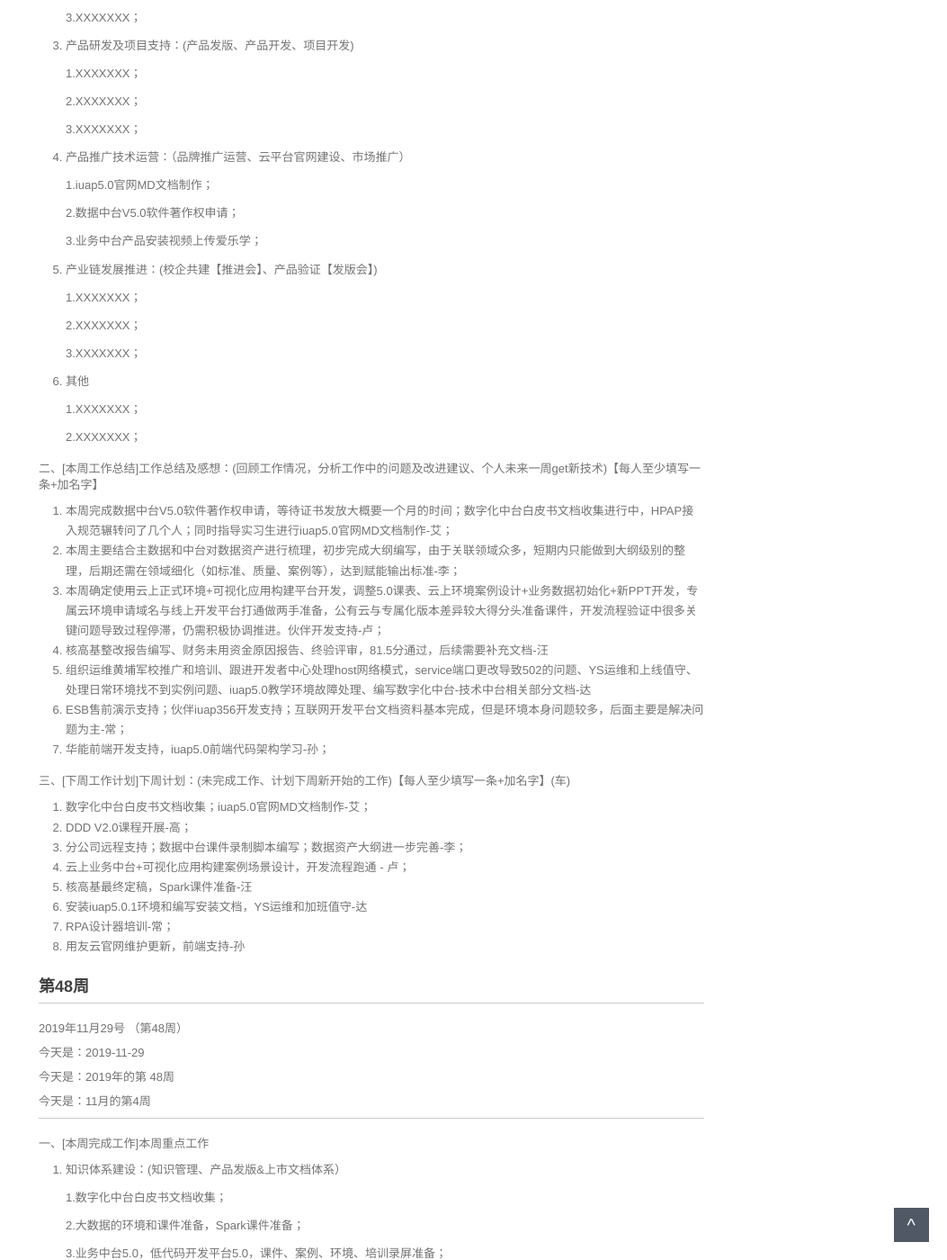
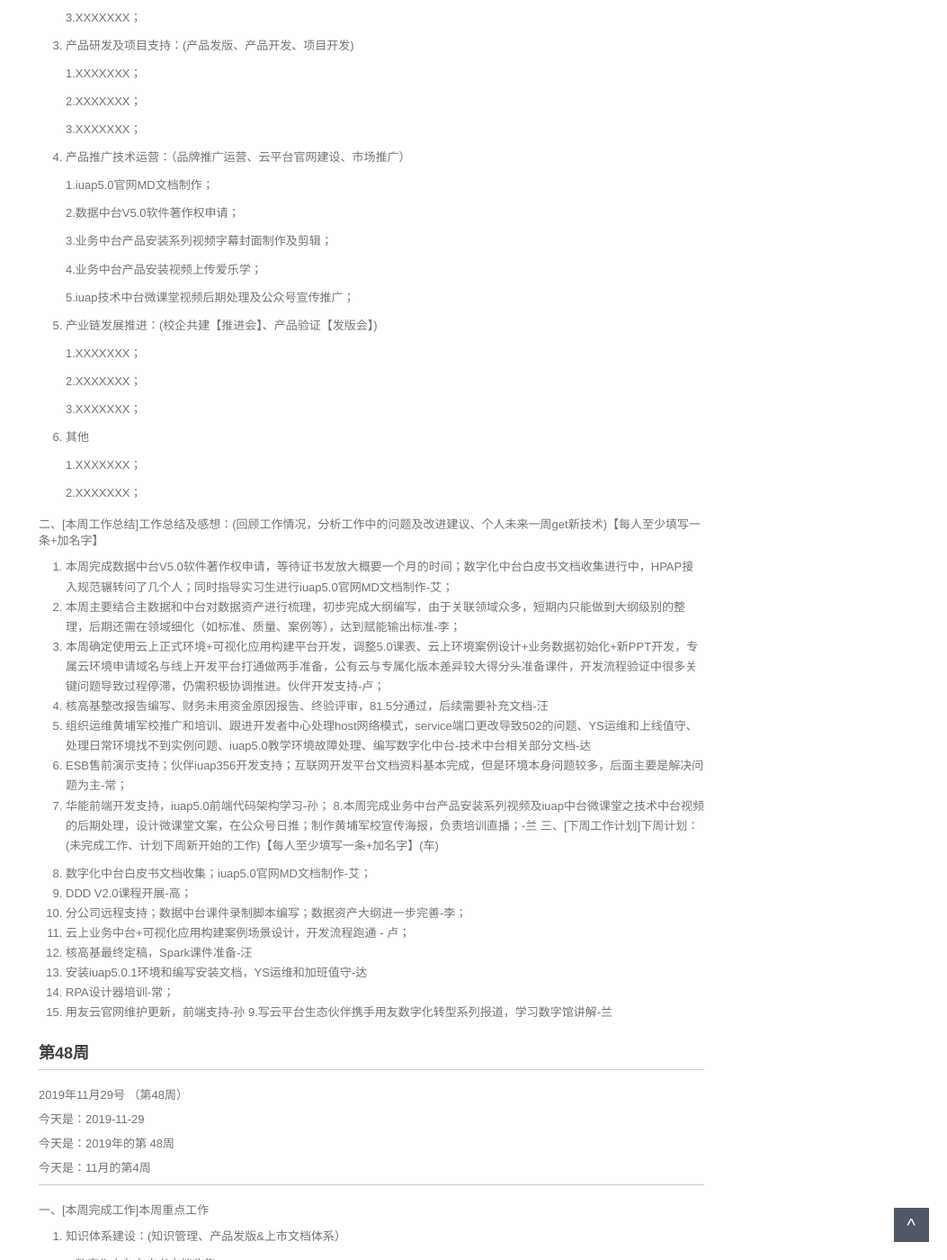
Before and after one commit to walllFlower/blog, a Jekyll site: the page built from _posts/2018-07-17-day_report_cxz.md, in a window 1280 px wide and 1400 px high, scrolled down 745 px. Shown: the whole window at 90% size, without its empty margins (227-1280 px from the left). Built offline with Jekyll 4.4.1, drawn with Linux system fonts in a browser that asks for light colours; comment, search, counter and statistics services are not loaded.

Commit message:
Update 2018-07-17-day_report_cxz.md

```diff
--- a/_posts/2018-07-17-day_report_cxz.md
+++ b/_posts/2018-07-17-day_report_cxz.md
@@ -54,8 +54,11 @@ categories: 技术运营工作周报
 
     2.数据中台V5.0软件著作权申请；
 
-    3.业务中台产品安装视频上传爱乐学；
-
+    3.业务中台产品安装系列视频字幕封面制作及剪辑；
+
+    4.业务中台产品安装视频上传爱乐学；
+
+    5.iuap技术中台微课堂视频后期处理及公众号宣传推广；
 
 5. 产业链发展推进：(校企共建【推进会】、产品验证【发版会】)
 
@@ -80,7 +83,7 @@ categories: 技术运营工作周报
 5. 组织运维黄埔军校推广和培训、跟进开发者中心处理host网络模式，service端口更改导致502的问题、YS运维和上线值守、处理日常环境找不到实例问题、iuap5.0教学环境故障处理、编写数字化中台-技术中台相关部分文档-达
 6. ESB售前演示支持；伙伴iuap356开发支持；互联网开发平台文档资料基本完成，但是环境本身问题较多，后面主要是解决问题为主-常；
 7. 华能前端开发支持，iuap5.0前端代码架构学习-孙；
-
+8.本周完成业务中台产品安装系列视频及iuap中台微课堂之技术中台视频的后期处理，设计微课堂文案，在公众号日推；制作黄埔军校宣传海报，负责培训直播；-兰
 三、[下周工作计划]下周计划：(未完成工作、计划下周新开始的工作)【每人至少填写一条+加名字】(车)
 
 1. 数字化中台白皮书文档收集；iuap5.0官网MD文档制作-艾；
@@ -91,7 +94,7 @@ categories: 技术运营工作周报
 6. 安装iuap5.0.1环境和编写安装文档，YS运维和加班值守-达
 7. RPA设计器培训-常；
 8. 用友云官网维护更新，前端支持-孙
-
+9.写云平台生态伙伴携手用友数字化转型系列报道，学习数字馆讲解-兰
 
 
 ###  第48周
```
